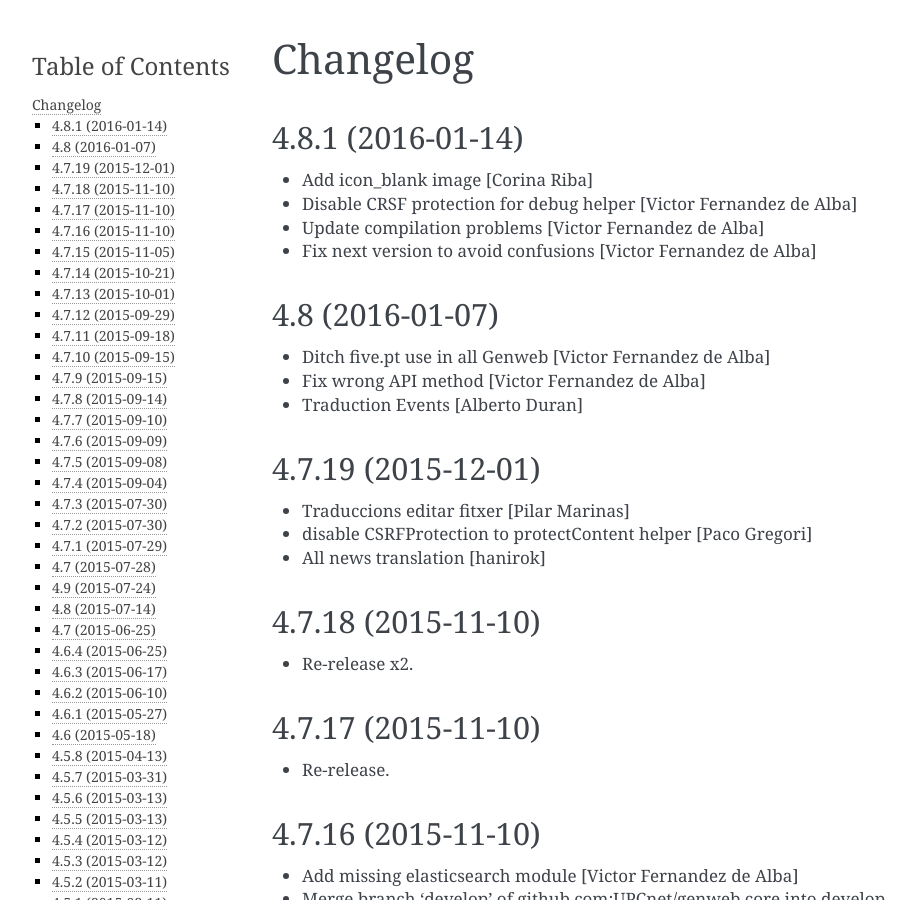
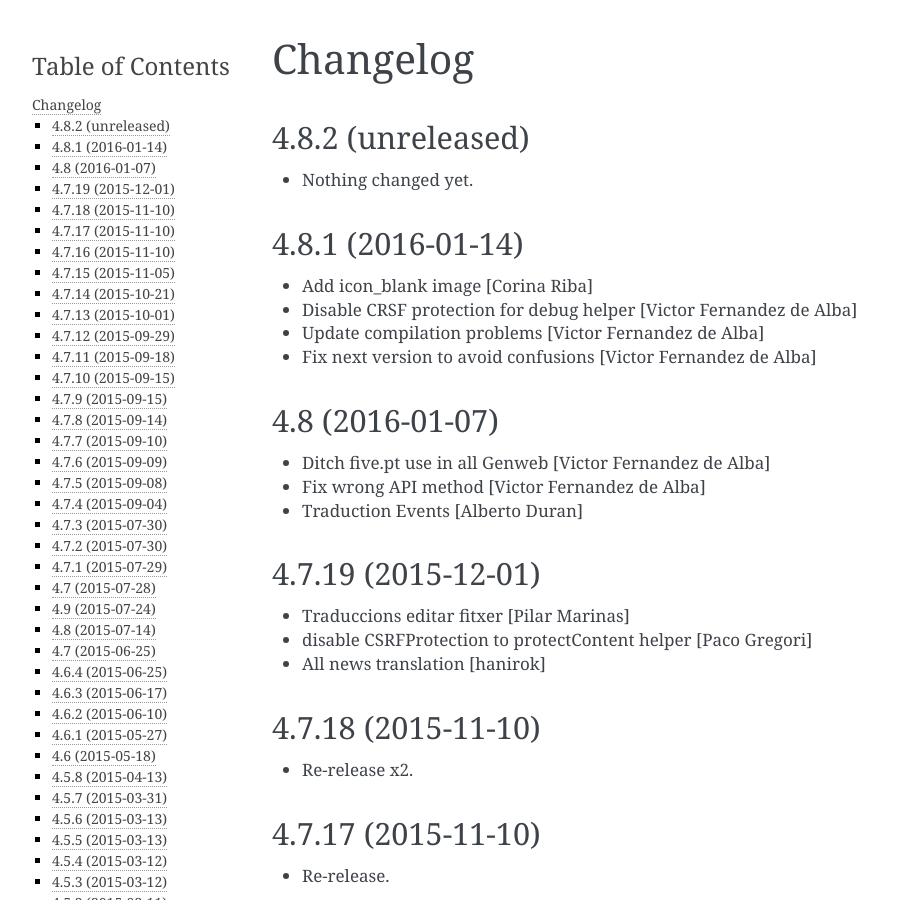
Before and after one commit to UPCnet/genweb.core, a Sphinx documentation site: the page built from docs/HISTORY.rst, in a window 1280 px wide and 900 px high. Shown: the whole window, without its empty margins (148-1063 px from the left). Built offline with Sphinx 7.4.7, drawn with Linux system fonts in a browser that asks for light colours.

Commit message:
Back to development: 4.8.2

```diff
--- a/docs/HISTORY.rst
+++ b/docs/HISTORY.rst
@@ -1,5 +1,11 @@
 Changelog
 =========
+
+4.8.2 (unreleased)
+------------------
+
+- Nothing changed yet.
+
 
 4.8.1 (2016-01-14)
 ------------------
--- a/setup.py
+++ b/setup.py
@@ -1,7 +1,7 @@
 from setuptools import setup, find_packages
 import os
 
-version = '4.8.1'
+version = '4.8.2.dev0'
 
 README = open('README.rst').read()
 HISTORY = open(os.path.join('docs', 'HISTORY.rst')).read()
```
